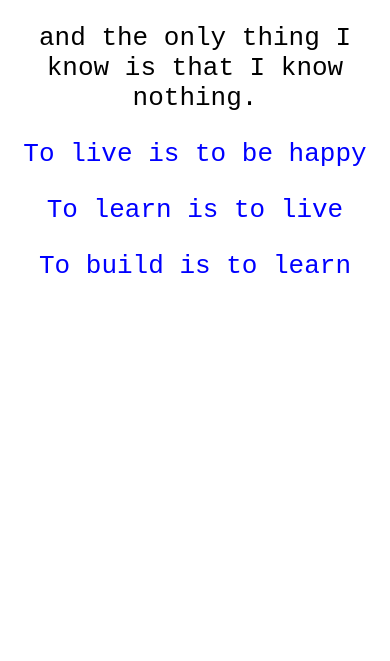
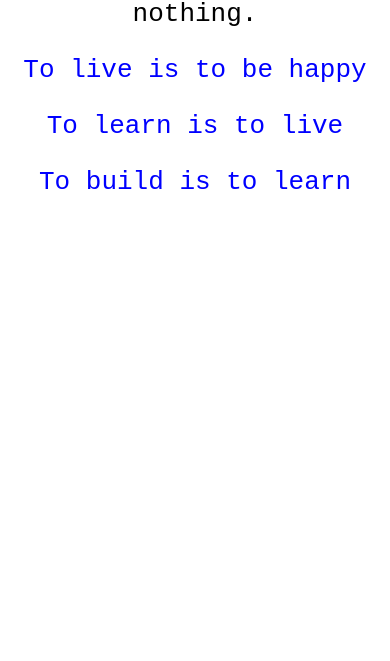
Before and after one commit to yingw787/yingw787.com, a plain HTML site: page index.html in a window 390 px wide. Shown: the part 183-844 px from the top of the page. Drawn offline with Linux system fonts and the light colour scheme.

Commit message:
Update styles.css get rid of the padding-top, cant get it right on mobile.

```diff
--- a/styles.css
+++ b/styles.css
@@ -13,7 +13,6 @@ a {
     min-width: 300px;
     margin-left: 10px;
     margin-right: 10px;
-    padding-top: 10vh;
 }
 
 .centered_text {
```
